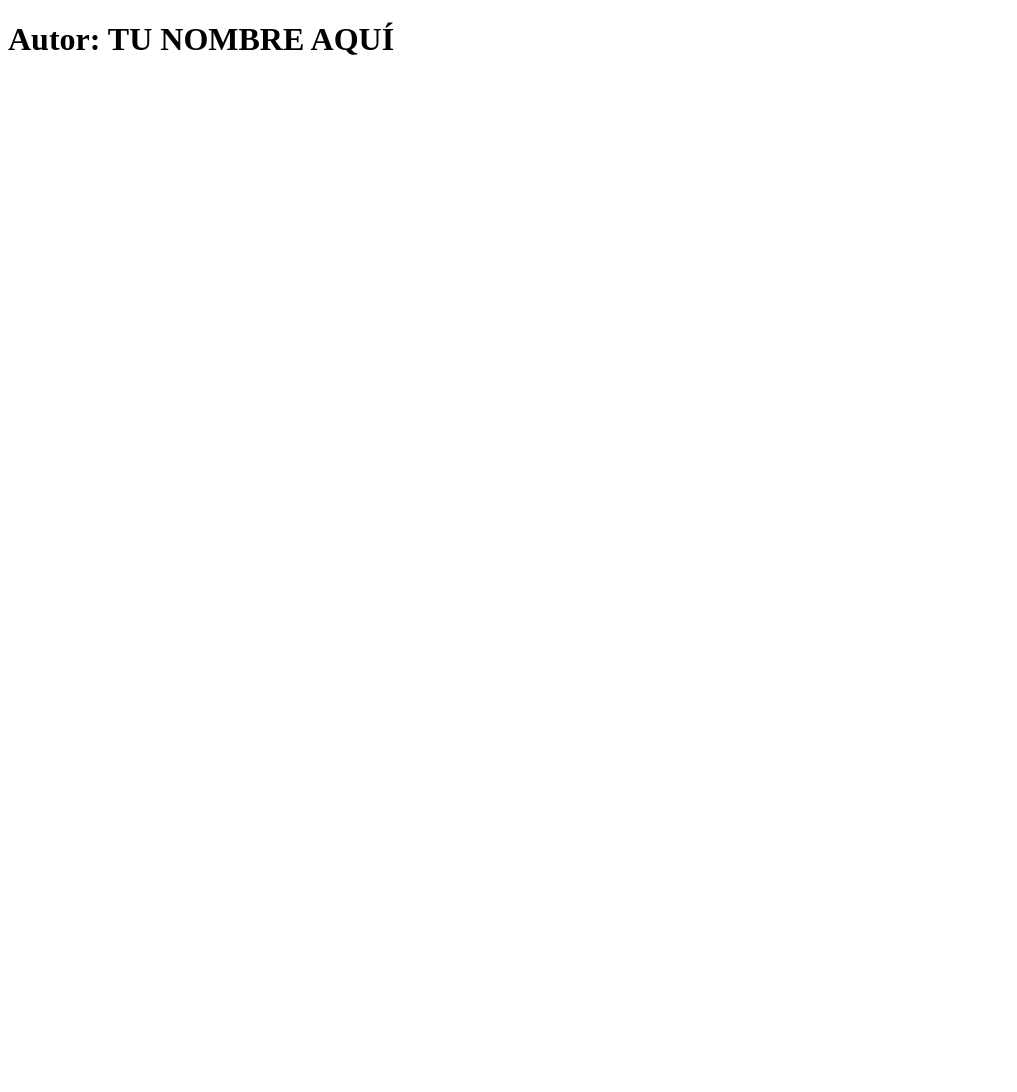
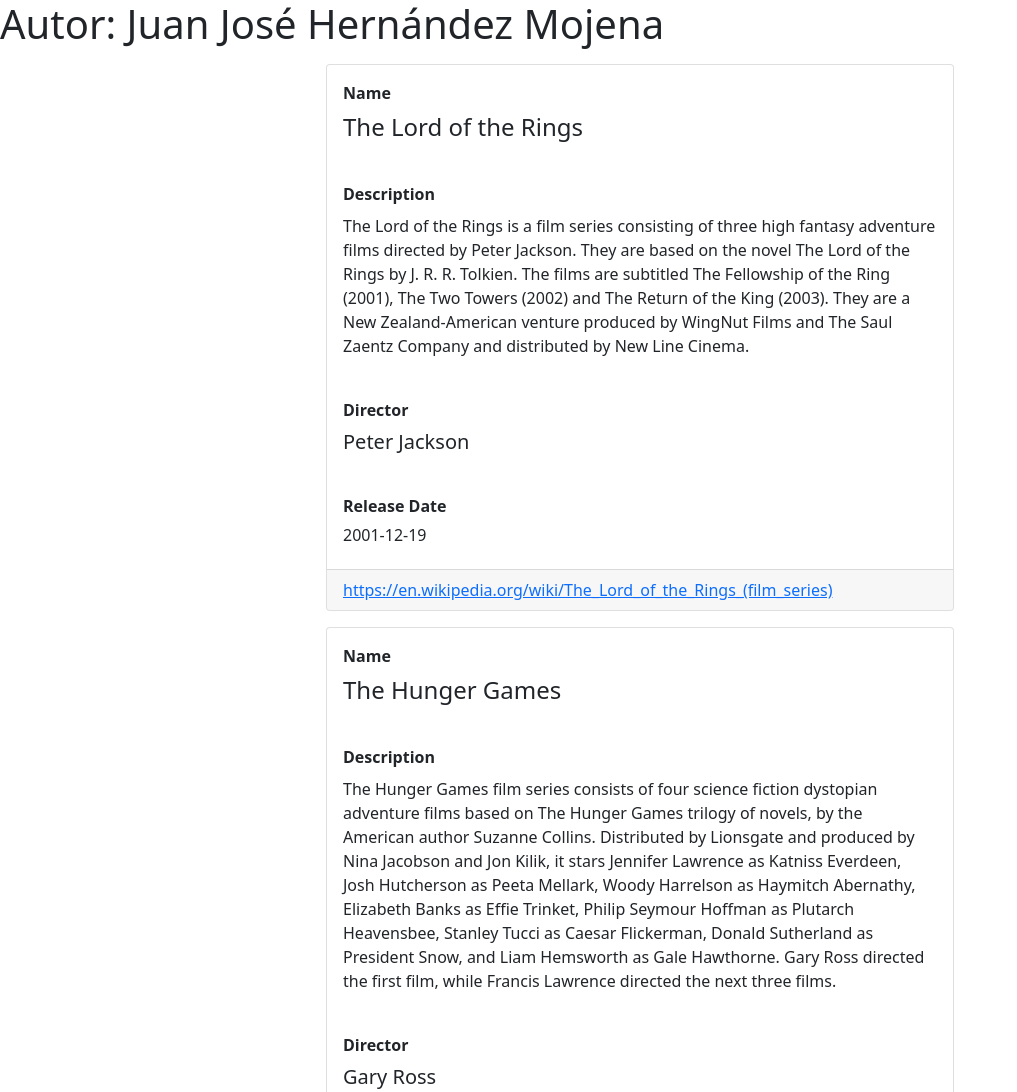
Before and after one commit to JuanDx456/practica_vuejs_introduccion, a website: page index.html in a window 1280 px wide. Shown: the top 1092 px of the page, without its empty margins (0-1017 px from the left). Before the commit the page ends 800 px from the top, so only its background shows below. Drawn offline with nearby package versions, Linux system fonts and the light colour scheme.

Commit message:
Practica vue terminada

```diff
--- a/index.html
+++ b/index.html
@@ -7,19 +7,46 @@
     <meta name="author" content="">
     <meta name="description" content="">
     <meta name="viewport" content="width=device-width, initial-scale=1">
+    <!-- CSS only -->
+    <link href="https://cdn.jsdelivr.net/npm/bootstrap@5.1.3/dist/css/bootstrap.min.css" rel="stylesheet"
+        integrity="sha384-1BmE4kWBq78iYhFldvKuhfTAU6auU8tT94WrHftjDbrCEXSU1oBoqyl2QvZ6jIW3" crossorigin="anonymous">
 </head>
 
 <body>
 
-        <h1 id="autor">Autor: TU NOMBRE AQUÍ</h1>
+    <h1 id="autor">Autor: Juan José Hernández Mojena</h1>
 
     <!-- https://vuejs.org/v2/guide/index.html -->
-        <div id="app">
+    <div id="app" class="row">
+        <div class="jumbotron col-12">
+            <h1 id="title">{{ title }}</h1>
+        </div>
+        <div v-for="item in col.collection.items" class="col-6 offset-md-3 mb-3">
+            <div class="card">
+                <div class="card-body" v-for="data in item.data">
+                    <dt class="card-title">{{ data.prompt }}</dt>
+                    <dd>
+                        <h4 class="card-title" v-if="data.prompt === 'Name'"> {{ data.value }} </h4>
+                    </dd>
+                    <dd>
+                        <p class="card-text" v-if="data.prompt === 'Description'">{{ data.value }}</p>
+                    </dd>
+                    <dd>
+                        <h5 class="card-title" v-if="data.prompt === 'Director'">{{ data.value }}</h5>
+                    </dd>
+                    <dd>
+                        <h6 class="card-text" v-if="data.prompt === 'Release Date'">{{ data.value }}</h6>
+                    </dd>
+                </div>
+                <a class="card-footer" :href="item.href">{{ item.href }}</a>
+            </div>
+        </div>
         <!--
                  TODO: Mostrar datos del objeto collection. Ver archivo ./js/script.js
                - Cargar la librería de VueJS y el script ./js/script.js al final de la etiqueta <body>
                - Cargar el CSS de Bootstrap (no es necesario el JS)
-               - Mostrar el título de la colección dentro de un componente Jumbotron de Bootstrap https://getbootstrap.com/docs/4.0/components/jumbotron/. En su interior habrá un <h1> con id "title" que mostrará el título de la colección
+               - Mostrar el título de la colección dentro de un componente Jumbotron de Bootstrap https://getbootstrap.com/docs/4.0/components/jumbotron/.
+                 En su interior habrá un <h1> con id "title" que mostrará el título de la colección
                - Para cada item: (https://vuejs.org/v2/guide/index.html#Conditionals-and-Loops)
                  - Crear un componente card de Bootstrap (https://getbootstrap.com/docs/4.0/components/card/)
                  - Mostrar un enlace de tipo botón a la propiedad "href" del item con el texto "Ver"
@@ -30,6 +57,9 @@
 
     </div>
 
+
+    <script src="https://cdn.jsdelivr.net/npm/vue@2/dist/vue.js"></script>
+    <script src="./js/script.js" type="module"></script>
 </body>
 
 </html>
```
Lines whose indentation alone changed are shown as unchanged.
